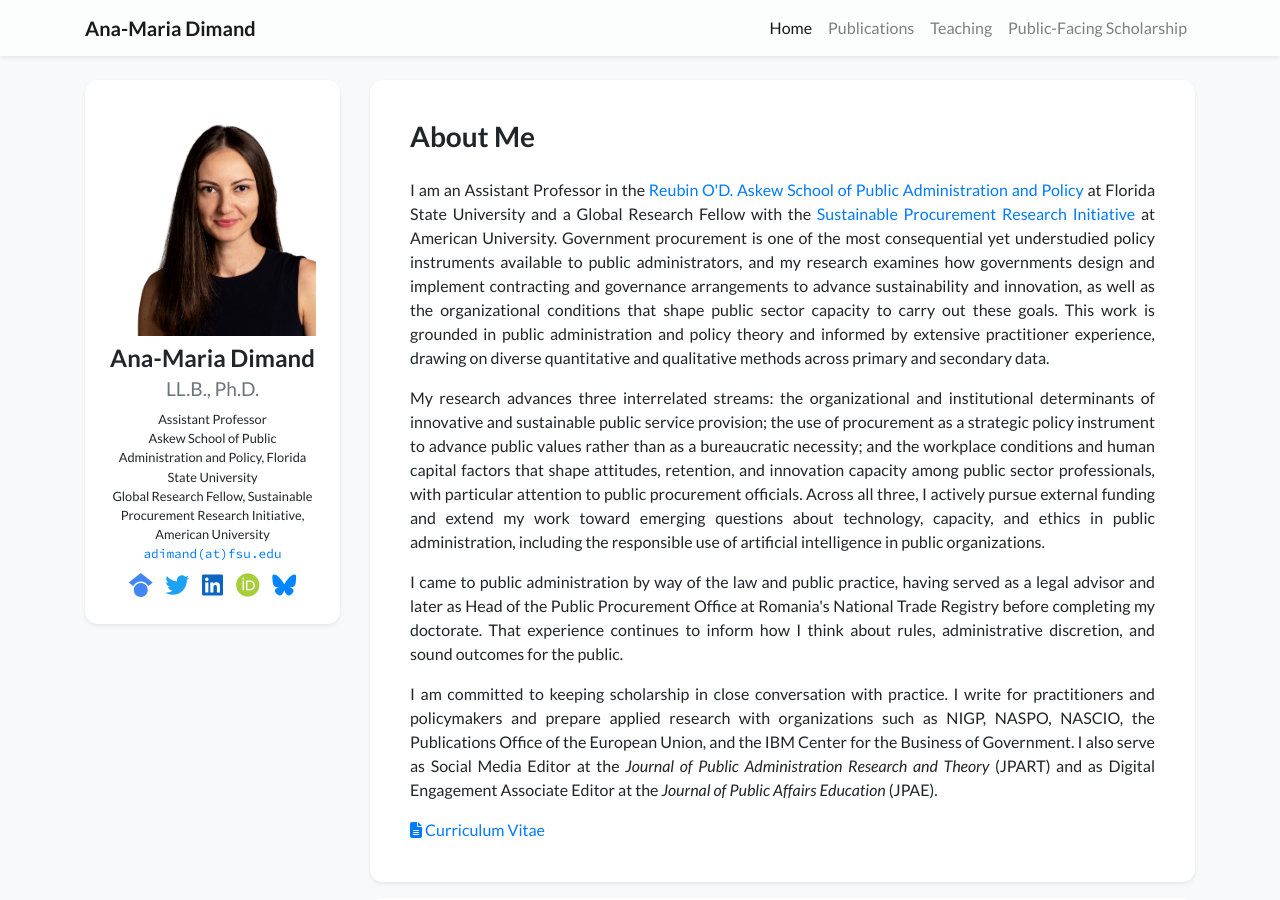
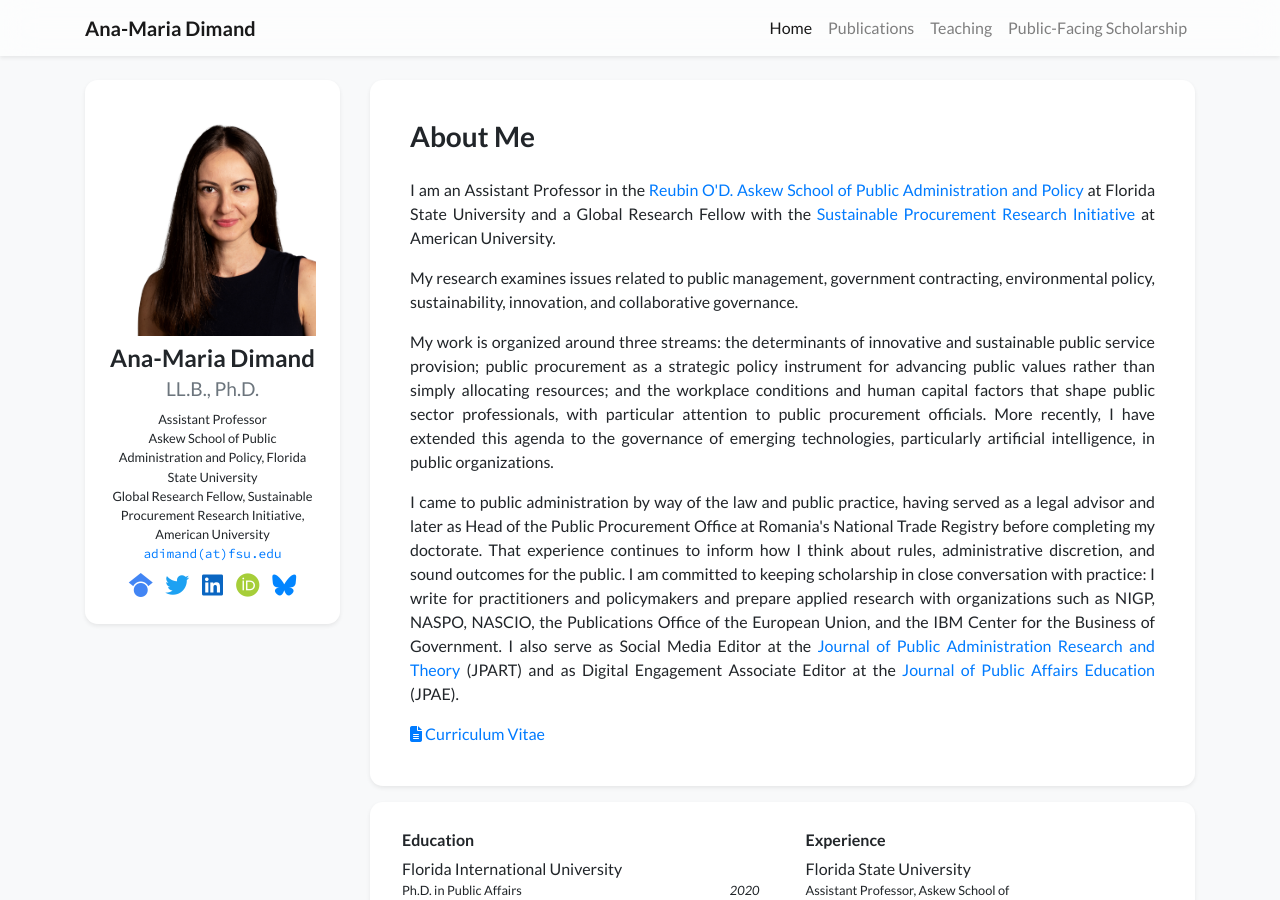
Before and after one commit to anamariadimand/anamariadimand.github.io, a Jekyll site: the page built from index.html, in a window 1280 px wide and 900 px high. Built offline with Jekyll 4.4.1, drawn with Linux system fonts in a browser that asks for light colours; nearby versions of some CDN libraries; a style sheet for code colours, icons or effects is not loaded.

Commit message:
Restructure bio: CV research interests, merged practice paragraph, linked journals
Co-Authored-By: Claude Opus 4.8 <noreply@anthropic.com>

```diff
--- a/_data/profile.yml
+++ b/_data/profile.yml
@@ -23,34 +23,30 @@ short_bio: >-
     I am an Assistant Professor in the <a href="https://cosspp.fsu.edu/askew/" target="_blank">Reubin O'D. Askew
     School of Public Administration and Policy</a> at Florida State University and a Global Research Fellow with the
     <a href="https://kogod.american.edu/sustainable-procurement-research-initiative-people-and-partners" target="_blank">Sustainable
-    Procurement Research Initiative</a> at American University. Government procurement is one of the most consequential
-    yet understudied policy instruments available to public administrators, and my research examines how governments
-    design and implement contracting and governance arrangements to advance sustainability and innovation, as well as
-    the organizational conditions that shape public sector capacity to carry out these goals. This work is grounded in
-    public administration and policy theory and informed by extensive practitioner experience, drawing on diverse
-    quantitative and qualitative methods across primary and secondary data.
+    Procurement Research Initiative</a> at American University.
   </p>
   <p>
-    My research advances three interrelated streams: the organizational and institutional determinants of innovative
-    and sustainable public service provision; the use of procurement as a strategic policy instrument to advance
-    public values rather than as a bureaucratic necessity; and the workplace conditions and human capital factors that
-    shape attitudes, retention, and innovation capacity among public sector professionals, with particular attention
-    to public procurement officials. Across all three, I actively pursue external funding and extend my work toward
-    emerging questions about technology, capacity, and ethics in public administration, including the responsible use
-    of artificial intelligence in public organizations.
+    My research examines issues related to public management, government contracting, environmental policy,
+    sustainability, innovation, and collaborative governance.
+  </p>
+  <p>
+    My work is organized around three streams: the determinants of innovative and sustainable public service
+    provision; public procurement as a strategic policy instrument for advancing public values rather than simply
+    allocating resources; and the workplace conditions and human capital factors that shape public sector
+    professionals, with particular attention to public procurement officials. More recently, I have extended this
+    agenda to the governance of emerging technologies, particularly artificial intelligence, in public organizations.
   </p>
   <p>
     I came to public administration by way of the law and public practice, having served as a legal advisor and later
     as Head of the Public Procurement Office at Romania's National Trade Registry before completing my doctorate. That
     experience continues to inform how I think about rules, administrative discretion, and sound outcomes for the
-    public.
-  </p>
-  <p>
-    I am committed to keeping scholarship in close conversation with practice. I write for practitioners and
+    public. I am committed to keeping scholarship in close conversation with practice: I write for practitioners and
     policymakers and prepare applied research with organizations such as NIGP, NASPO, NASCIO, the Publications Office
     of the European Union, and the IBM Center for the Business of Government. I also serve as Social Media Editor at
-    the <em>Journal of Public Administration Research and Theory</em> (JPART) and as Digital Engagement Associate
-    Editor at the <em>Journal of Public Affairs Education</em> (JPAE).
+    the <a href="https://academic.oup.com/jpart" target="_blank">Journal of Public Administration Research and
+    Theory</a> (JPART) and as Digital Engagement Associate Editor at the
+    <a href="https://www.tandfonline.com/journals/upae20" target="_blank">Journal of Public Affairs Education</a>
+    (JPAE).
   </p>
 
 portrait_url: /assets/images/photos/ana_headshot.png
```
